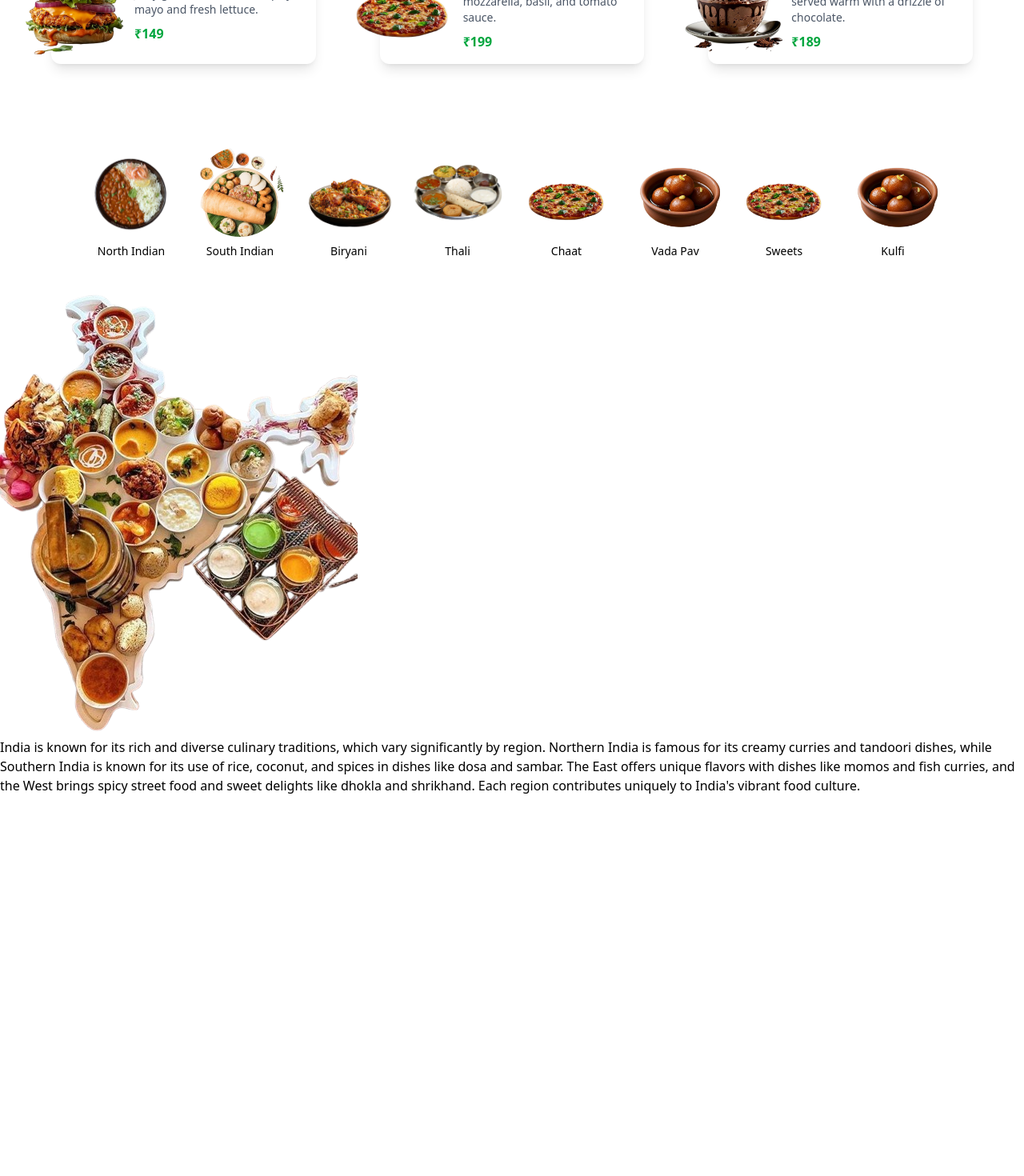
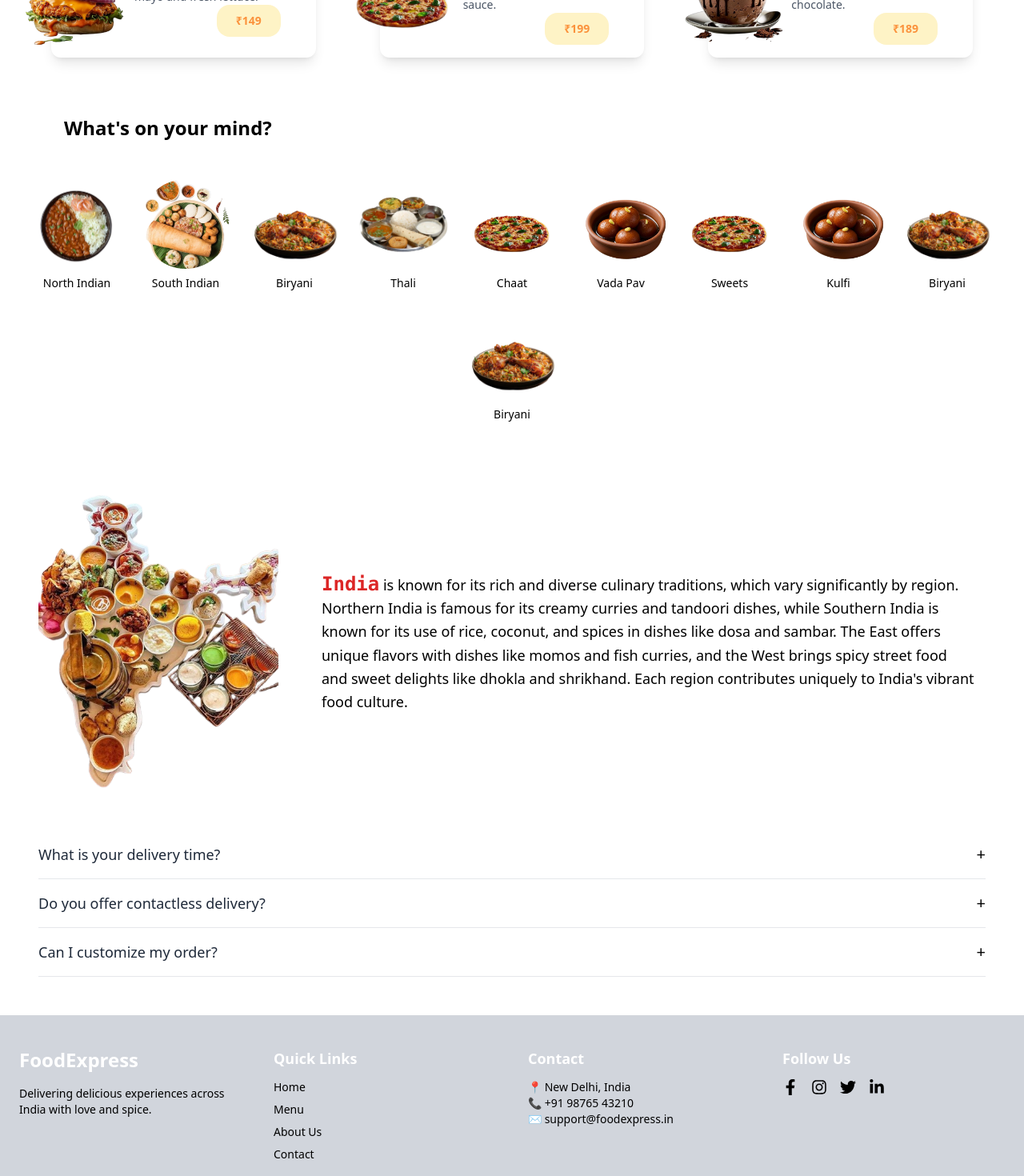
Before and after one commit to kalpitagavas/CraveBuddy, a React (Vite) app: page / in a window 1280 px wide. Shown: the part 240-1710 px from the top of the page at 80% size. Before the commit the page ends 1234 px from the top, so only its background shows below. Built offline with nearby package versions, Linux system fonts and the light colour scheme.

Commit message:
added landing

```diff
--- a/src/App.jsx
+++ b/src/App.jsx
@@ -1,5 +1,7 @@
 import "./App.css";
 import CategoryGallery from "./components/Category/CategoryGallery";
+import Accordion from "./components/FAQData/Accordion";
+import Footer from "./components/Footer/Footer";
 import InfoDiv from "./components/Information/InfoDiv";
 import Menus from "./components/Menus/Menus";
 import Navbar from "./components/Navbar/Navbar";
@@ -11,7 +13,9 @@ function App() {
         <Navbar />
         <Menus />
         <CategoryGallery />
-        <InfoDiv/>
+        <InfoDiv />
+        <Accordion />
+        <Footer/>
       </main>
     </>
   );
--- a/src/components/Category/CategoryGallery.jsx
+++ b/src/components/Category/CategoryGallery.jsx
@@ -1,6 +1,6 @@
 import React from "react";
+import { motion } from "framer-motion";
 
-// Example images (replace with real ones)
 import BiryaniImg from "../../assets/CartBiryani.png";
 import NorthIndianImg from "../../assets/NorthIndianImg.png";
 import SouthIndianImg from "../../assets/SouthIndianImg.png";
@@ -9,6 +9,7 @@ import PizzaImg from "../../assets/CartPizza.png";
 import PunjabiImg from "../../assets/IndiaSpecial.png";
 import KababImg from "../../assets/CartPizza.png";
 import DessertImg from "../../assets/DesertImg.png";
+
 const categories = [
   { name: "North Indian", img: NorthIndianImg },
   { name: "South Indian", img: SouthIndianImg },
@@ -18,22 +19,54 @@ const categories = [
   { name: "Vada Pav", img: DessertImg },
   { name: "Sweets", img: KababImg },
   { name: "Kulfi", img: DessertImg },
+  { name: "Biryani", img: BiryaniImg },
+  { name: "Biryani", img: BiryaniImg },
+];
 
-];
+// Animation Variants
+const containerVariants = {
+  hidden: {},
+  show: {
+    transition: {
+      staggerChildren: 0.1,
+    },
+  },
+};
+
+const itemVariants = {
+  hidden: { opacity: 0, scale: 0.8, y: 20 },
+  show: {
+    opacity: 1,
+    scale: 1,
+    y: 0,
+    transition: { duration: 0.4, ease: "easeOut" },
+  },
+};
 
 const CategoryGallery = () => {
   const rows = [];
-  for (let i = 0; i < categories.length; i += 8) {
-    rows.push(categories.slice(i, i + 8));
+  for (let i = 0; i < categories.length; i += 10) {
+    rows.push(categories.slice(i, i + 10));
   }
 
   return (
-    <div className="space-y-10 px-6 py-10">
+    <div>
+      <h1 className="p-2  font-semibold text-2xl pl-20">What's on your mind?</h1>
+      <motion.div
+        className="space-y-10 px-6 py-10"
+        variants={containerVariants}
+        initial="hidden"
+        animate="show"
+      >
         {rows.map((row, rowIndex) => (
-        <div key={rowIndex} className="flex space-x-6 justify-center">
+          <div key={rowIndex} className="flex flex-wrap justify-center gap-6">
             {row.map((category, index) => (
-            <div key={index} className="text-center">
-              <div className="w-28 h-28 rounded-full overflow-hidden mx-auto">
+              <motion.div
+                key={index}
+                variants={itemVariants}
+                className="text-center"
+              >
+                <div className="w-28 h-28 rounded-full overflow-hidden mx-auto ">
                   <img
                     src={category.img}
                     alt={category.name}
@@ -41,10 +74,11 @@ const CategoryGallery = () => {
                   />
                 </div>
                 <p className="mt-2 text-sm font-medium">{category.name}</p>
-            </div>
+              </motion.div>
             ))}
           </div>
         ))}
+      </motion.div>
     </div>
   );
 };
--- /dev/null
+++ b/src/components/FAQData/Accordion.jsx
@@ -0,0 +1,62 @@
+import React, { useState } from "react";
+import { motion, AnimatePresence } from "framer-motion";
+const faqData = [
+  {
+    question: "What is your delivery time?",
+    answer:
+      "Delivery typically takes 30-45 minutes depending on your location.",
+  },
+  {
+    question: "Do you offer contactless delivery?",
+    answer: "Yes, all our deliveries are 100% contactless for your safety.",
+  },
+  {
+    question: "Can I customize my order?",
+    answer: "Absolutely! You can add notes and preferences during checkout.",
+  },
+];
+
+const Accordion = () => {
+  const [openIndex, setOpenIndex] = useState(null);
+
+  const toggle = (index) => {
+    setOpenIndex(openIndex === index ? null : index);
+  };
+  return (
+    <motion.div
+      initial={{ opacity: 0, x: -50 }}
+      whileInView={{ opacity: 1, x: 0 }}
+      transition={{ duration: 0.8, ease: "easeOut", delay: 0.2 }}
+      className="max-w-2xl mx-auto p-12 -mt-12"
+    >
+      {faqData.map((item, index) => (
+        <div key={index} className="border-b border-gray-200 py-4">
+          <button
+            onClick={() => toggle(index)}
+            className="w-full flex justify-between items-center text-left"
+          >
+            <h3 className="text-lg font-medium text-gray-800">
+              {item.question}
+            </h3>
+            <span className="text-xl">{openIndex === index ? "−" : "+"}</span>
+          </button>
+
+          <AnimatePresence>
+            {openIndex === index && (
+              <motion.div
+                initial={{ height: 0, opacity: 0 }}
+                animate={{ height: "auto", opacity: 1 }}
+                exit={{ height: 0, opacity: 0 }}
+                transition={{ duration: 0.3 }}
+              >
+                <div className="text-gray-600 mt-2 text-sm">{item.answer}</div>
+              </motion.div>
+            )}
+          </AnimatePresence>
+        </div>
+      ))}
+    </motion.div>
+  );
+};
+
+export default Accordion;
--- /dev/null
+++ b/src/components/Footer/Footer.jsx
@@ -0,0 +1,89 @@
+import React from "react";
+import { motion } from "framer-motion";
+import {
+  FaFacebookF,
+  FaInstagram,
+  FaTwitter,
+  FaLinkedinIn,
+} from "react-icons/fa";
+
+const Footer = () => {
+  return (
+    <footer className="bg-gray-300 text-black text-2xl py-10">
+      <motion.div
+        initial={{ opacity: 0, x: 50 }}
+        whileInView={{ opacity: 1, x: 0 }}
+        transition={{ duration: 0.8, ease: "easeOut", delay: 0.2 }}
+        className="max-w-7xl mx-auto px-6 grid grid-cols-1 md:grid-cols-4 gap-10"
+      >
+        {/* Brand */}
+        <div>
+          <h2 className="text-2xl font-bold text-white mb-4">FoodExpress</h2>
+          <p className="text-sm">
+            Delivering delicious experiences across India with love and spice.
+          </p>
+        </div>
+
+        {/* Navigation */}
+        <div>
+          <h3 className="text-lg font-semibold text-white mb-3">Quick Links</h3>
+          <ul className="space-y-2 text-sm">
+            <li>
+              <a href="#" className="hover:text-white bg-gray-">
+                Home
+              </a>
+            </li>
+            <li>
+              <a href="#" className="hover:text-white">
+                Menu
+              </a>
+            </li>
+            <li>
+              <a href="#" className="hover:text-white">
+                About Us
+              </a>
+            </li>
+            <li>
+              <a href="#" className="hover:text-white">
+                Contact
+              </a>
+            </li>
+          </ul>
+        </div>
+
+        {/* Contact */}
+        <div>
+          <h3 className="text-lg font-semibold text-white mb-3">Contact</h3>
+          <p className="text-sm">📍 New Delhi, India</p>
+          <p className="text-sm">📞 +91 98765 43210</p>
+          <p className="text-sm">✉️ support@foodexpress.in</p>
+        </div>
+
+        {/* Social Media */}
+        <div>
+          <h3 className="text-lg font-semibold text-white mb-3">Follow Us</h3>
+          <div className="flex space-x-4 text-xl">
+            <a href="#" className="hover:text-white">
+              <FaFacebookF />
+            </a>
+            <a href="#" className="hover:text-white">
+              <FaInstagram />
+            </a>
+            <a href="#" className="hover:text-white">
+              <FaTwitter />
+            </a>
+            <a href="#" className="hover:text-white">
+              <FaLinkedinIn />
+            </a>
+          </div>
+        </div>
+      </motion.div>
+
+      <div className="text-center text-sm text-gray-500 mt-10 border-t border-gray-800 pt-4">
+        © {new Date().getFullYear()} FoodExpress. All rights reserved.
+      </div>
+    </footer>
+  );
+};
+
+export default Footer;
--- a/src/components/Information/InfoDiv.jsx
+++ b/src/components/Information/InfoDiv.jsx
@@ -1,23 +1,49 @@
-import React from 'react';
+import React from "react";
+import { motion } from "framer-motion";
 import Indiamapfood from "../../assets/Indiamapfood.png";
 
 const InfoDiv = () => {
   return (
-    <div>
-      <div>
-        <img src={Indiamapfood} alt="Map of India highlighting regional cuisines" />
-      </div>
-      <div>
-        <p>
-          India is known for its rich and diverse culinary traditions, which vary significantly by region.
-          Northern India is famous for its creamy curries and tandoori dishes, while Southern India is known
-          for its use of rice, coconut, and spices in dishes like dosa and sambar. The East offers unique
-          flavors with dishes like momos and fish curries, and the West brings spicy street food and
-          sweet delights like dhokla and shrikhand. Each region contributes uniquely to India's vibrant food culture.
-        </p>
+    <div className="p-12">
+      <div className="flex flex-col md:flex-row items-start md:items-center gap-10">
+        {/* Image with animation */}
+        <motion.div
+          className="flex-shrink-0"
+          initial={{ opacity: 0, x: -50 }}
+          whileInView={{ opacity: 1, x: 0 }}
+          transition={{ duration: 0.8, ease: "easeOut" }}
+        >
+          <img
+            src={Indiamapfood}
+            className="max-w-[300px] h-auto rounded-lg"
+            alt="Map of India highlighting regional cuisines"
+          />
+        </motion.div>
+
+        {/* Text with animation */}
+        <motion.div
+          className="text-lg flex-1 leading-relaxed p-3.5"
+          initial={{ opacity: 0, x: 50 }}
+          whileInView={{ opacity: 1, x: 0 }}
+          transition={{ duration: 0.8, ease: "easeOut", delay: 0.2 }}
+        >
+          <p>
+            <span className="font-bold text-2xl font-mono text-primary">
+              India
+            </span>{" "}
+            is known for its rich and diverse culinary traditions, which vary
+            significantly by region. Northern India is famous for its creamy
+            curries and tandoori dishes, while Southern India is known for its
+            use of rice, coconut, and spices in dishes like dosa and sambar. The
+            East offers unique flavors with dishes like momos and fish curries,
+            and the West brings spicy street food and sweet delights like dhokla
+            and shrikhand. Each region contributes uniquely to India's vibrant
+            food culture.
+          </p>
+        </motion.div>
       </div>
     </div>
   );
-}
+};
 
 export default InfoDiv;
--- a/src/components/Menus/Menus.jsx
+++ b/src/components/Menus/Menus.jsx
@@ -37,12 +37,13 @@ const menuItems = [
 
 const Menus = () => {
   return (
-    <div className="grid gap-20 p-16 sm:grid-cols-2 md:grid-cols-3 lg:grid-cols-3">
+    <div className="grid gap-20 p-16 -mt-16 sm:grid-cols-2 md:grid-cols-3 lg:grid-cols-3">
       {menuItems.map((menu, index) => (
         <motion.div
-          initial={{ opacity: 0, y: 10 }}
+          initial={{ opacity: 0, y: 50 }}
           animate={{ opacity: 1, y: 0 }}
           whileHover={{ scale: 1.07, y: -2 }}
+          whileInView={{ opacity: 1, x: 0 }}
           transition={{ duration: 0.3, type: "spring", stiffness: 400 }}
           key={index}
           className="relative flex items-center shadow-lg rounded-xl px-6 py-4"
@@ -55,10 +56,18 @@ const Menus = () => {
           />
 
           {/* Content with padding so it doesn't overlap image */}
-          <div className="pl-20">
+          <div className="pl-20 ">
             <h1 className="text-md font-bold font-headline">{menu.name}</h1>
             <p className="text-sm text-gray-600 mt-1">{menu.description}</p>
-            <p className="text-green-600 font-semibold mt-2">{menu.price}</p>
+            <div className="flex justify-end pr-5">
+              <p
+                className="text-secondary hover:text-white hover:bg-amber-600
+    bg-amber-100 rounded-2xl w-20 h-10 font-semibold
+    flex items-center justify-center text-sm transition-all duration-200"
+              >
+                {menu.price}
+              </p>
+            </div>
           </div>
         </motion.div>
       ))}
--- a/src/components/Navbar/Navbar.jsx
+++ b/src/components/Navbar/Navbar.jsx
@@ -32,7 +32,7 @@ const Navbar = () => {
     <>
       <nav>
         <div className="w-full bg-white">
-          <div className="max-w-7xl mx-auto flex items-center justify-between px-6 py-6">
+          <div className="max-w-7xl mx-auto flex items-center justify-between px-6 py-12">
             {/* Logo Section */}
             <div className="flex items-center gap-1">
               <p className="relative text-primary font-bold text-3xl">
@@ -64,7 +64,7 @@ const Navbar = () => {
                 <FaCartShopping />
               </button>
             </div>
-            <div className="lg:hidden" onClick={()=>setOpen(!open)}>
+            <div className="lg:hidden" onClick={() => setOpen(!open)}>
               <TbMenu2 className="text-4xl" />
             </div>
           </div>
--- a/src/components/Navbar/ResponsiveMenu.jsx
+++ b/src/components/Navbar/ResponsiveMenu.jsx
@@ -1,32 +1,37 @@
 import React from "react";
-import { motion,AnimatePresence, easeIn, easeInOut } from "framer-motion";
+import { motion, AnimatePresence, easeIn, easeInOut } from "framer-motion";
 import { RxOpacity } from "react-icons/rx";
-const menuVarient={
+const menuVarient = {
   hidden: {
     opacity: 0,
     y: -50,
     transition: { duration: 0.3, ease: "easeInOut" },
-    box: { duration: 0.3, ease: "easeInOut" }
+    box: { duration: 0.3, ease: "easeInOut" },
   },
-visible:{
-  opacity:1,
-  y:0,
-  transition:{duration:0.3,ease:"easeOut"}
-},
-exit:{
-  opacity:0,
-  y:-50,
-  transition: { duration: 0.3, ease: "easeIn" }
-}
-}
+  visible: {
+    opacity: 1,
+    y: 0,
+    transition: { duration: 0.3, ease: "easeOut" },
+  },
+  exit: {
+    opacity: 0,
+    y: -50,
+    transition: { duration: 0.3, ease: "easeIn" },
+  },
+};
 const ResponsiveMenu = ({ open }) => {
   return (
     <div>
       <AnimatePresence mode="wait">
         {open && (
-
-            <motion.div  className="absolute top-20 left-0 w-full h-screen z-20" initial="hidden" animate="visible" exit="exit" variants={menuVarient}>
-            <div className="text-2xl bg-primary text-white uppercase font-semibold py-4 m-6 rounded-3xl">
+          <motion.div
+            className="absolute top-20 left-0 w-full h-screen z-20"
+            initial="hidden"
+            animate="visible"
+            exit="exit"
+            variants={menuVarient}
+          >
+            <div className="text-2xl bg-secondary text-white uppercase font-semibold py-4 m-6 rounded-3xl">
               <ul className="flex flex-col items-center gap-10">
                 <li>Home</li>
                 <li>Product</li>
--- a/src/index.css
+++ b/src/index.css
@@ -1,13 +1,15 @@
 @import "tailwindcss";
 @import url('https://fonts.googleapis.com/css2?family=Caprasimo&family=Merriweather:ital,opsz,wght@0,18..144,300..900;1,18..144,300..900&display=swap');
+
 @theme {
   --font-display: "Merriweather", "serif";
   --font-headline: "Caprasimo", "serif";
 
-   --color-primary: #dc2626; /* red-600 */
+  --color-primary: #dc2626; /* red-600 */
   --color-secondary: #fb923c; /* amber-400 */
-/* Container width */
- --container-xs: 320px;
+
+  /* Container width */
+  --container-xs: 320px;
   --container-sm: 640px;
   --container-md: 768px;
   --container-lg: 1024px;
@@ -21,3 +23,17 @@
   --container-padding-xl: 5rem;
   --container-padding-2xl: 6rem;
 }
+
+html, body {
+  overflow-x: hidden;
+  overflow-y: scroll;
+
+  /* Hide vertical scrollbar across browsers */
+  scrollbar-width: none;         /* Firefox */
+  -ms-overflow-style: none;      /* IE 10+ */
+}
+
+html::-webkit-scrollbar,
+body::-webkit-scrollbar {
+  display: none;                 /* Chrome, Safari, Opera */
+}
```
Lines whose indentation alone changed are shown as unchanged.
